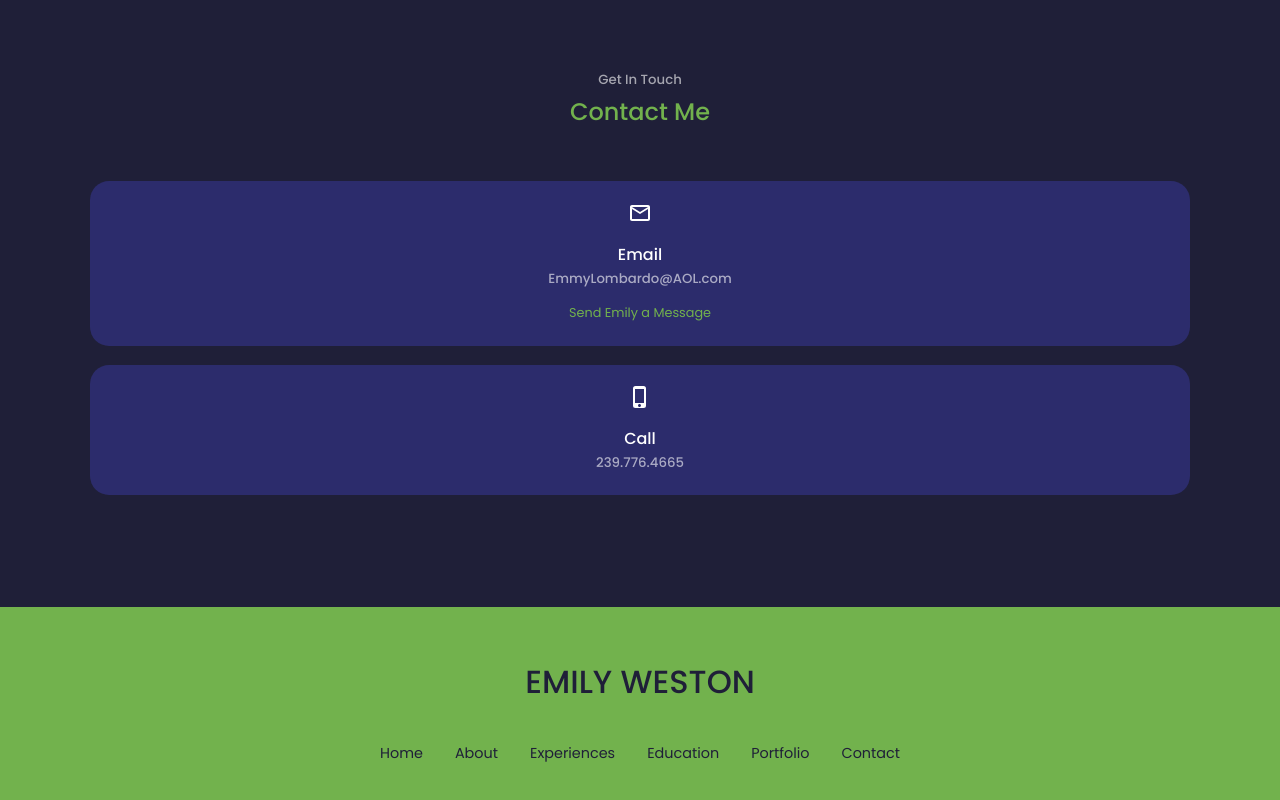
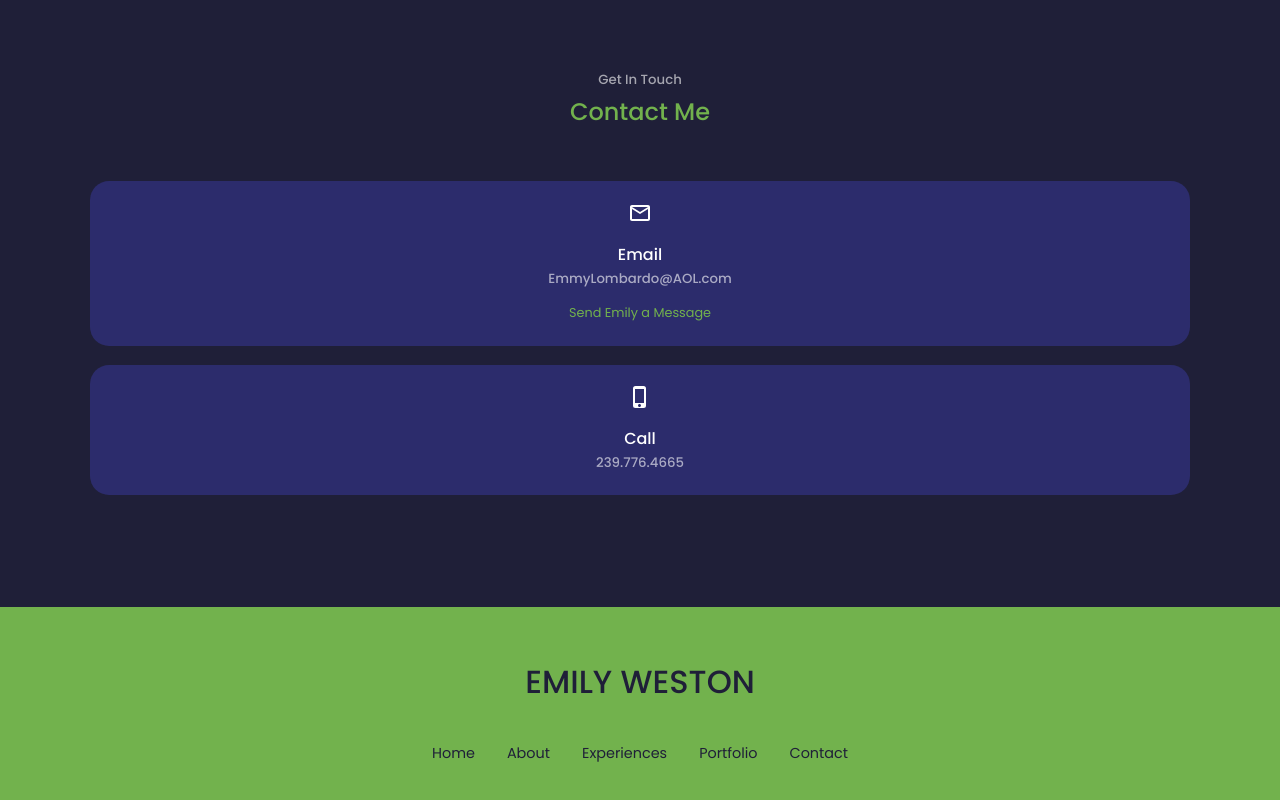
Before and after one commit to westonwork/Portfolio, a React (Create React App) app: page / in a window 1280 px wide. Shown: the part 4539-5339 px from the top of the page. Built offline with nearby package versions, Linux system fonts and the light colour scheme.

Commit message:
Fixed broken route in Footer

```diff
--- a/src/components/footer/Footer.jsx
+++ b/src/components/footer/Footer.jsx
@@ -10,7 +10,6 @@ const Footer = () => {
             <li><a href="#">Home</a></li>
             <li><a href="#about">About</a></li>
             <li><a href="#experience">Experiences</a></li>
-            <li><a href="#education">Education</a></li>
             <li><a href="#portfolio">Portfolio</a></li>
             <li><a href="#contact">Contact</a></li>
         </ul>
```
